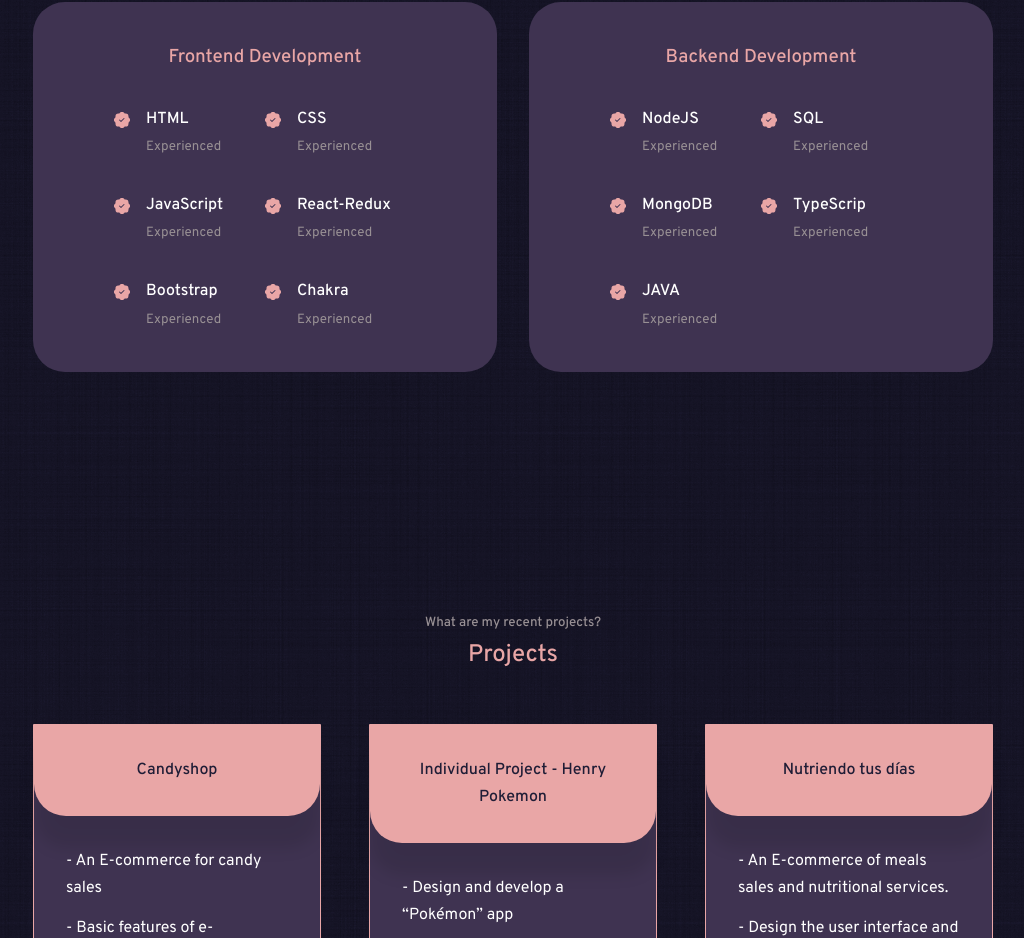
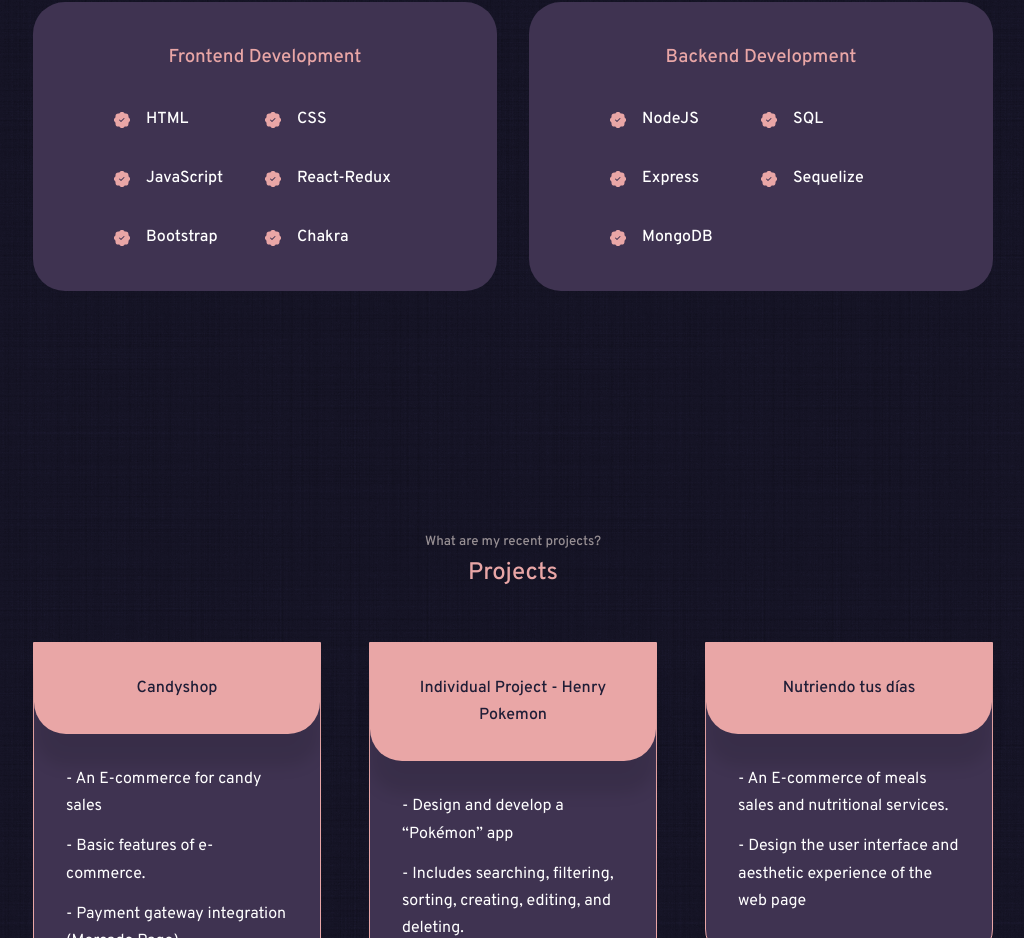
Before and after one commit to AntonelaRodriguez/portfolioWeb, a React (Create React App) app: page / in a window 1280 px wide. Shown: the part 2017-2955 px from the top of the page, without its empty margins (127-1151 px from the left). Built offline with nearby package versions, Linux system fonts and the light colour scheme.

Commit message:
experience changed

```diff
--- a/src/components/experience/Experience.jsx
+++ b/src/components/experience/Experience.jsx
@@ -16,42 +16,36 @@ const Experience = () => {
                             <BsPatchCheckFill className="experience__details-icon"/>
                             <div>
                                 <h4>HTML</h4>
-                                <small className="text-light">Experienced</small>
                             </div>
                         </article>
                         <article className="experience__details">
                             <BsPatchCheckFill className="experience__details-icon"/>
                             <div>
                                 <h4>CSS</h4>
-                                <small className="text-light">Experienced</small>
                             </div>
                         </article>
                         <article className="experience__details">
                             <BsPatchCheckFill className="experience__details-icon"/>
                             <div>
                                 <h4>JavaScript</h4>
-                                <small className="text-light">Experienced</small>
                             </div>
                         </article>
                         <article className="experience__details">
                             <BsPatchCheckFill className="experience__details-icon"/>
                             <div>
                                 <h4>React-Redux</h4>
-                                <small className="text-light">Experienced</small>
                             </div>
                         </article>
                         <article className="experience__details">
                             <BsPatchCheckFill className="experience__details-icon"/>
                             <div>
                                 <h4>Bootstrap</h4>
-                                <small className="text-light">Experienced</small>
                             </div>
                         </article>
                         <article className="experience__details">
                             <BsPatchCheckFill className="experience__details-icon"/>
                             <div>
                                 <h4>Chakra</h4>
-                                <small className="text-light">Experienced</small>
                             </div>
                         </article>
                     </div>
@@ -64,35 +58,30 @@ const Experience = () => {
                             <BsPatchCheckFill className="experience__details-icon"/>
                             <div>
                                 <h4>NodeJS</h4>
-                                <small className="text-light">Experienced</small>
                             </div>
                         </article>
                         <article className="experience__details">
                             <BsPatchCheckFill className="experience__details-icon"/>
                             <div>
                                 <h4>SQL</h4>
-                                <small className="text-light">Experienced</small>
+                            </div>
+                        </article>
+                        <article className="experience__details">
+                            <BsPatchCheckFill className="experience__details-icon"/>
+                            <div>
+                                <h4>Express</h4>
+                            </div>
+                        </article>
+                        <article className="experience__details">
+                            <BsPatchCheckFill className="experience__details-icon"/>
+                            <div>
+                                <h4>Sequelize</h4>
                             </div>
                         </article>
                         <article className="experience__details">
                             <BsPatchCheckFill className="experience__details-icon"/>
                             <div>
                                 <h4>MongoDB</h4>
-                                <small className="text-light">Experienced</small>
-                            </div>
-                        </article>
-                        <article className="experience__details">
-                            <BsPatchCheckFill className="experience__details-icon"/>
-                            <div>
-                                <h4>TypeScrip</h4>
-                                <small className="text-light">Experienced</small>
-                            </div>
-                        </article>
-                        <article className="experience__details">
-                            <BsPatchCheckFill className="experience__details-icon"/>
-                            <div>
-                                <h4>JAVA</h4>
-                                <small className="text-light">Experienced</small>
                             </div>
                         </article>
                     </div>
--- a/src/components/header/header.css
+++ b/src/components/header/header.css
@@ -42,7 +42,7 @@
     width: 17rem;
     height: 25rem;
     position: absolute;
-    left: calc(50% - 11rem);
+    left: calc(50% - 9rem);
     margin-top: 4rem;
     border-radius: 12rem 12rem 0 0;
     overflow: hidden;
```
